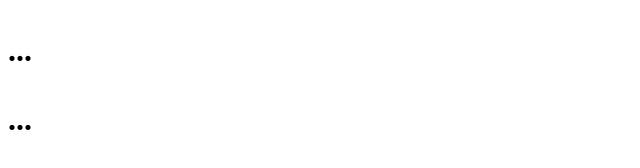
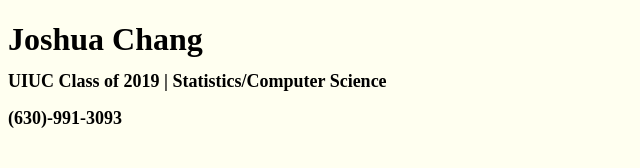
Before and after one commit to KatKei/popposs.github.io, a plain HTML site: page index.html in a window 1280 px wide. Shown: the whole page, without its empty margins (0-640 px from the left). Drawn offline with Linux system fonts and the light colour scheme.

Commit message:
Update index.html

```diff
--- a/index.html
+++ b/index.html
@@ -2,21 +2,18 @@
 <html>
 
 	<head>
-		<title> Joshua Chang
-		<br>
-UIUC Class of 2019 | Statistics/Computer Science
-(630)-991-3093
-		<br>
+		<title>
 
 		</title>
 
 	</head>
-
+	<body bgcolor="#FFFFF0" link="#003399" vlink="#236B8E">
 	<body>
 
 		<h1>
-		    <p>...</p>
-		    <p>...</p>
+		    Joshua Chang
+		    <br><font size="4">UIUC Class of 2019 | Statistics/Computer Science</font>
+<br> <font size="4">(630)-991-3093</font>
 		</h1>
 
 
```
